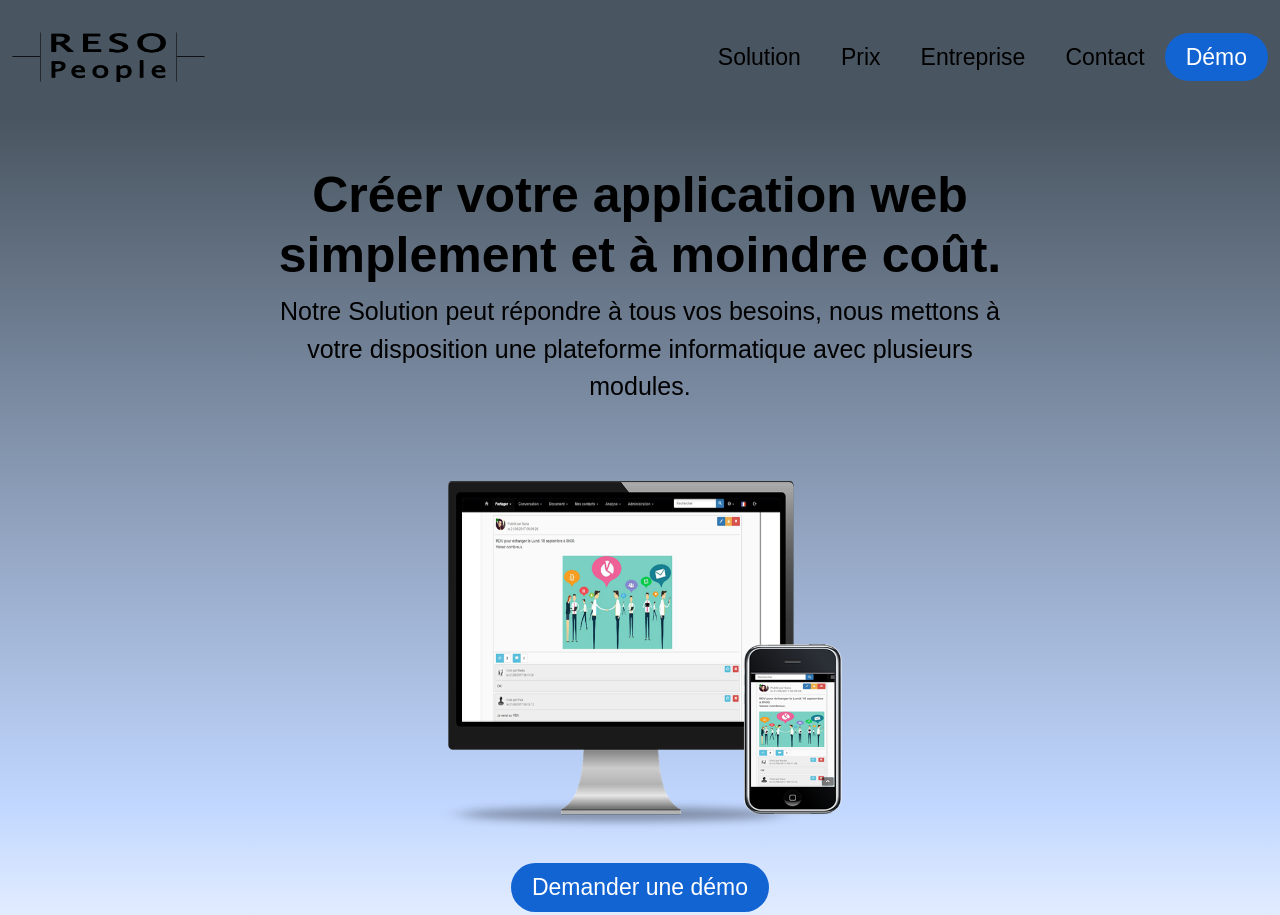
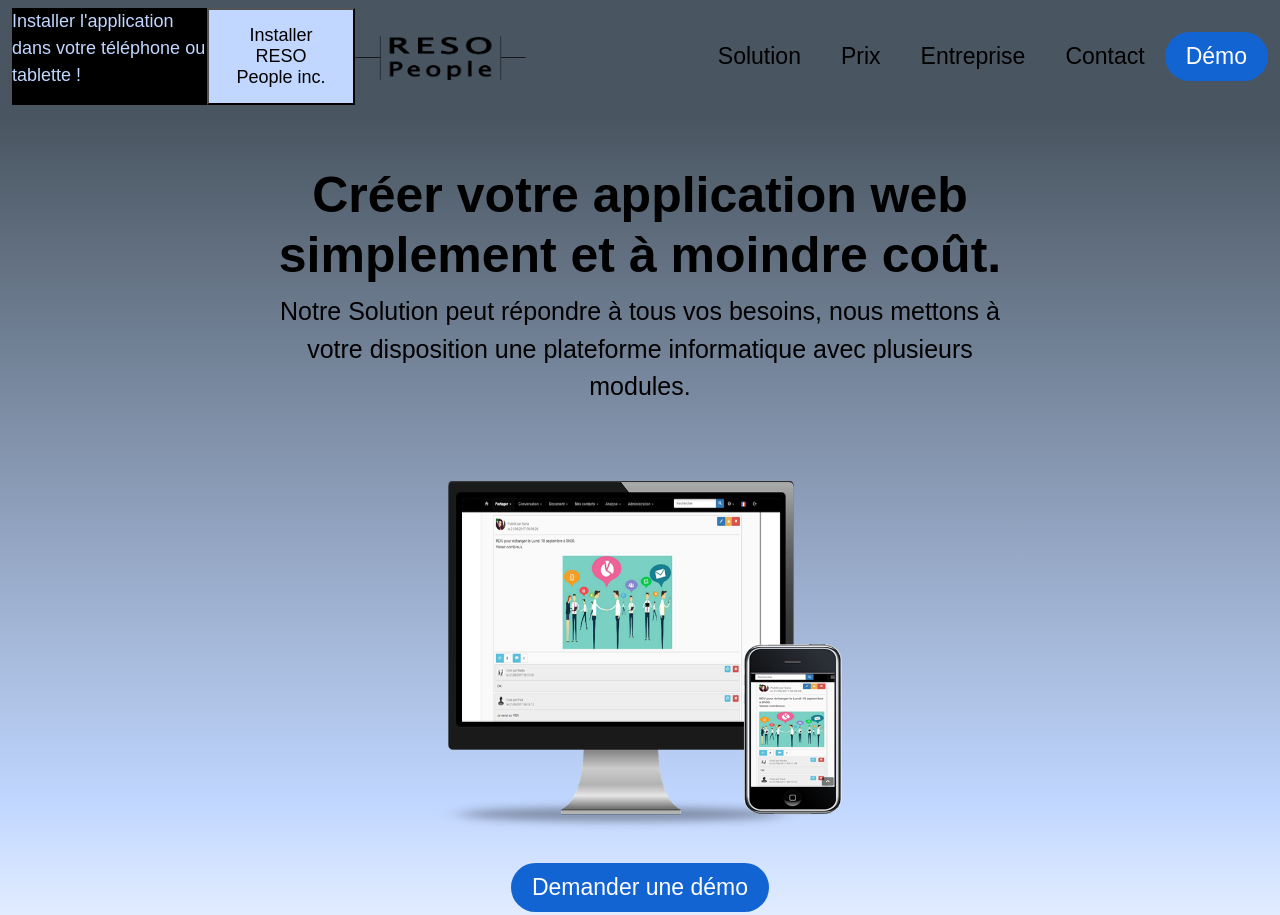
Before and after one commit to SanaG1002/new_siteWeb_resopeople, a plain HTML site: page index.html in a window 1280 px wide. Shown: the top 915 px of the page. Drawn offline with nearby package versions, Linux system fonts and the light colour scheme; a web font is replaced by a local one.

Commit message:
v34 style btn install 2

```diff
--- a/index.html
+++ b/index.html
@@ -26,12 +26,15 @@
 <body>
   <!-- Menu -->
   <header>
-    <!-- Bouton PWA -->
-    <div class="menubar w-100">
-      <button class="nav-link px-lg-4 px-2 btnInstall" id="btnInstall" aria-label="Install" hidden>Installer RESO People inc.</button>
-      </div>
+
     <nav class="navbar navbar-dark navbar-expand-md fixed-top navbar__bg">
       <div class="container-fluid">
+        <!-- Bouton PWA -->
+    <div class="menubar w-100 d-flex justify-content-around">
+      <p class="textInstall">Installer l'application dans votre téléphone ou tablette !</p>
+      <button class="nav-link px-lg-4 px-2 btnInstall d-flex align-items-center" id="btnInstall" aria-label="Install" hidden>Installer RESO People inc.</button>
+      </div>
+
         <div class="d-flex flex-row align-items-center justify-content-between w-100">
 
        <!-- Logo -->
--- a/sass/utilities/_header.scss
+++ b/sass/utilities/_header.scss
@@ -10,7 +10,12 @@ header {
 }
 
 .btnInstall {
-  padding: 10px;
+  padding: 5px;
+  background-color: variables.$color-blue2;
+}
+
+.textInstall{
+  color: variables.$color-blue2;
 }
 
 .navbar__bg{
--- a/service-worker.js
+++ b/service-worker.js
@@ -1,5 +1,5 @@
 //Update cache names any time any of the cached files change.
-const CACHE_NAME = 'static-cache-v33';
+const CACHE_NAME = 'static-cache-v34';
 
 //Add list of files to cache here.
 const FILES_TO_CACHE = [
```
Also changed, not shown: css/style.css, 1 other file.
